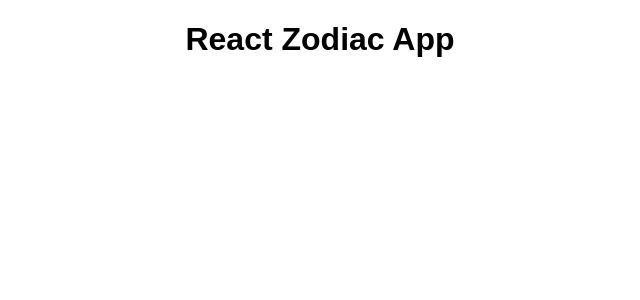
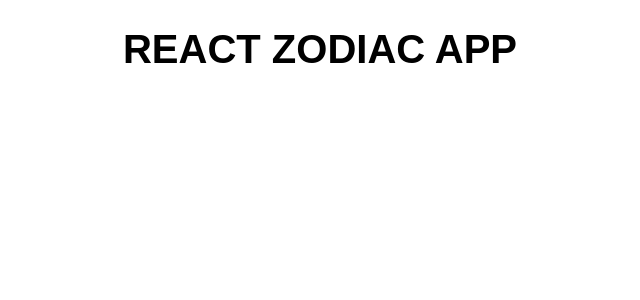
Before and after one commit to Alejae1998/zodiac-react, a React (Create React App) app: page / in a window 1280 px wide. Shown: the top 300 px of the page, without its empty margins (320-960 px from the left). Built offline with nearby package versions, Linux system fonts and the light colour scheme; a web font is replaced by a local one.

Commit message:
adding basic css for now

```diff
--- a/src/components/Header/Header.css
+++ b/src/components/Header/Header.css
@@ -1,3 +1,5 @@
 h1 {
   font-family: 'DEC Terminal Modern', sans-serif;
+  text-transform: uppercase;
+  font-size: 2.5rem;
 }
```
